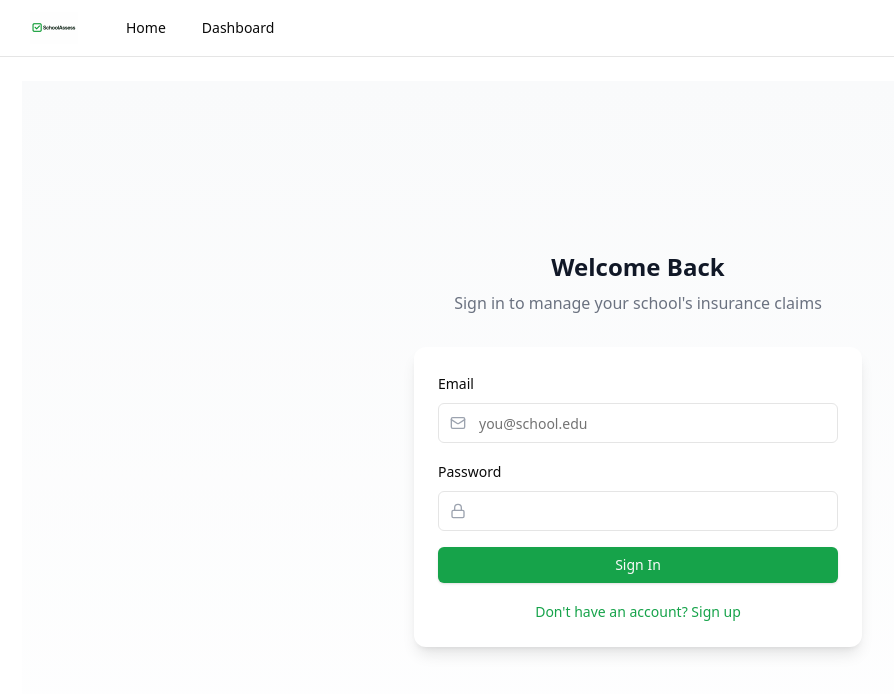
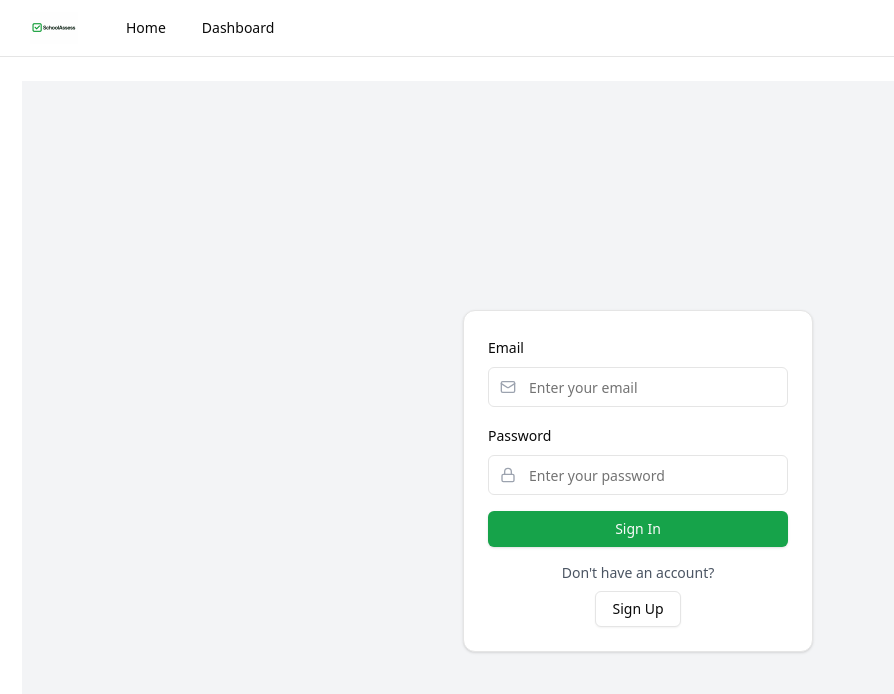
Before and after one commit to hudsonmp/schoolassess, a React (Vite) app: page /login in a window 1280 px wide. Shown: the top 694 px of the page, without its empty margins (2-896 px from the left). Built offline with nearby package versions, Linux system fonts and the light colour scheme.

Commit message:
fixed auth

```diff
--- a/src/lib/supabaseClient.ts
+++ b/src/lib/supabaseClient.ts
@@ -3,8 +3,17 @@ import { createClient } from '@supabase/supabase-js'
 const supabaseUrl = import.meta.env.VITE_SUPABASE_URL
 const supabaseAnonKey = import.meta.env.VITE_SUPABASE_ANON_KEY
 
+console.log('Supabase URL:', supabaseUrl)
+console.log('Supabase Anon Key exists:', !!supabaseAnonKey)
+
 if (!supabaseUrl || !supabaseAnonKey) {
   throw new Error("Supabase URL or Anon Key is missing. Make sure VITE_SUPABASE_URL and VITE_SUPABASE_ANON_KEY are set in your .env file.")
 }
 
-export const supabase = createClient(supabaseUrl, supabaseAnonKey)
+export const supabase = createClient(supabaseUrl, supabaseAnonKey, {
+  auth: {
+    persistSession: true,
+    autoRefreshToken: true,
+    detectSessionInUrl: true
+  }
+})
--- a/src/pages/AuthPage.tsx
+++ b/src/pages/AuthPage.tsx
@@ -20,77 +20,55 @@ export default function AuthPage() {
 
     try {
       if (isSignUp) {
-        const { error } = await supabase.auth.signUp({
+        const { data, error } = await supabase.auth.signUp({
           email,
           password,
+          options: {
+            emailRedirectTo: window.location.origin
+          }
         });
+
         if (error) throw error;
+        if (data.user) {
           toast.success('Check your email for the confirmation link!');
+        }
       } else {
-        const { error } = await supabase.auth.signInWithPassword({
+        const { data, error } = await supabase.auth.signInWithPassword({
           email,
-          password,
+          password
         });
+
         if (error) throw error;
-        toast.success('Signed in successfully!');
       }
     } catch (error: any) {
-      toast.error(isSignUp ? 'Error signing up' : 'Error signing in', {
-        description: error.message,
-      });
+      console.error('Auth error:', error);
+      toast.error(error.message || 'An error occurred during authentication');
     } finally {
       setLoading(false);
     }
   };
 
   return (
-    <div className="min-h-screen bg-gradient-to-b from-gray-50 to-white">
-      <div className="container mx-auto flex items-center justify-center p-4 min-h-[calc(100vh-4rem)]">
+    <div className="flex items-center justify-center min-h-screen bg-gray-100">
       <motion.div
         initial={{ opacity: 0, y: 20 }}
         animate={{ opacity: 1, y: 0 }}
         transition={{ duration: 0.5 }}
-          className="w-full max-w-md"
       >
-          <motion.h1
-            initial={{ opacity: 0, y: 20 }}
-            animate={{ opacity: 1, y: 0 }}
-            transition={{ delay: 0.2, duration: 0.5 }}
-            className="text-2xl font-bold text-gray-900 text-center mb-2"
-          >
-            {isSignUp ? 'Create Account' : 'Welcome Back'}
-          </motion.h1>
-          <motion.p
-            initial={{ opacity: 0, y: 20 }}
-            animate={{ opacity: 1, y: 0 }}
-            transition={{ delay: 0.3, duration: 0.5 }}
-            className="text-gray-500 text-center mb-8"
-          >
-            {isSignUp
-              ? 'Sign up to start managing school insurance claims'
-              : 'Sign in to manage your school\'s insurance claims'
-            }
-          </motion.p>
-
-          <motion.div
-            initial={{ opacity: 0, y: 20 }}
-            animate={{ opacity: 1, y: 0 }}
-            transition={{ delay: 0.4, duration: 0.5 }}
-          >
-            <form onSubmit={handleAuth}>
-              <Card className="border-0 shadow-lg">
-                <CardContent className="space-y-4 pt-6">
+        <Card className="w-[350px]">
+          <CardContent className="pt-6">
+            <form onSubmit={handleAuth} className="space-y-4">
               <div className="space-y-2">
                 <Label htmlFor="email">Email</Label>
                 <div className="relative">
                   <Mail className="absolute left-3 top-3 h-4 w-4 text-gray-400" />
                   <Input
                     id="email"
-                        placeholder="you@school.edu"
                     type="email"
-                        className="pl-10"
+                    placeholder="Enter your email"
                     value={email}
                     onChange={(e) => setEmail(e.target.value)}
+                    className="pl-10"
                     required
                   />
                 </div>
@@ -102,35 +80,38 @@ export default function AuthPage() {
                   <Input
                     id="password"
                     type="password"
-                        className="pl-10"
+                    placeholder="Enter your password"
                     value={password}
                     onChange={(e) => setPassword(e.target.value)}
+                    className="pl-10"
                     required
                   />
                 </div>
               </div>
               <Button
                 type="submit"
-                    className="w-full bg-green-600 hover:bg-green-700 mt-6"
+                className="w-full bg-green-600 hover:bg-green-700"
                 disabled={loading}
               >
                 {loading ? (isSignUp ? 'Signing up...' : 'Signing in...') : (isSignUp ? 'Sign Up' : 'Sign In')}
               </Button>
-                  <div className="text-center mt-4">
-                    <button
+              <div className="text-center space-y-2">
+                <p className="text-sm text-gray-600">
+                  {isSignUp ? 'Already have an account?' : 'Don\'t have an account?'}
+                </p>
+                <Button
                   type="button"
+                  variant="outline"
                   onClick={() => setIsSignUp(!isSignUp)}
-                      className="text-sm text-green-600 hover:text-green-700"
+                  className="text-sm"
                 >
-                      {isSignUp ? 'Already have an account? Sign in' : 'Don\'t have an account? Sign up'}
-                    </button>
+                  {isSignUp ? 'Sign In' : 'Sign Up'}
+                </Button>
               </div>
+            </form>
           </CardContent>
         </Card>
-            </form>
       </motion.div>
-        </motion.div>
-      </div>
     </div>
   );
 }
```
Lines whose indentation alone changed are shown as unchanged.
